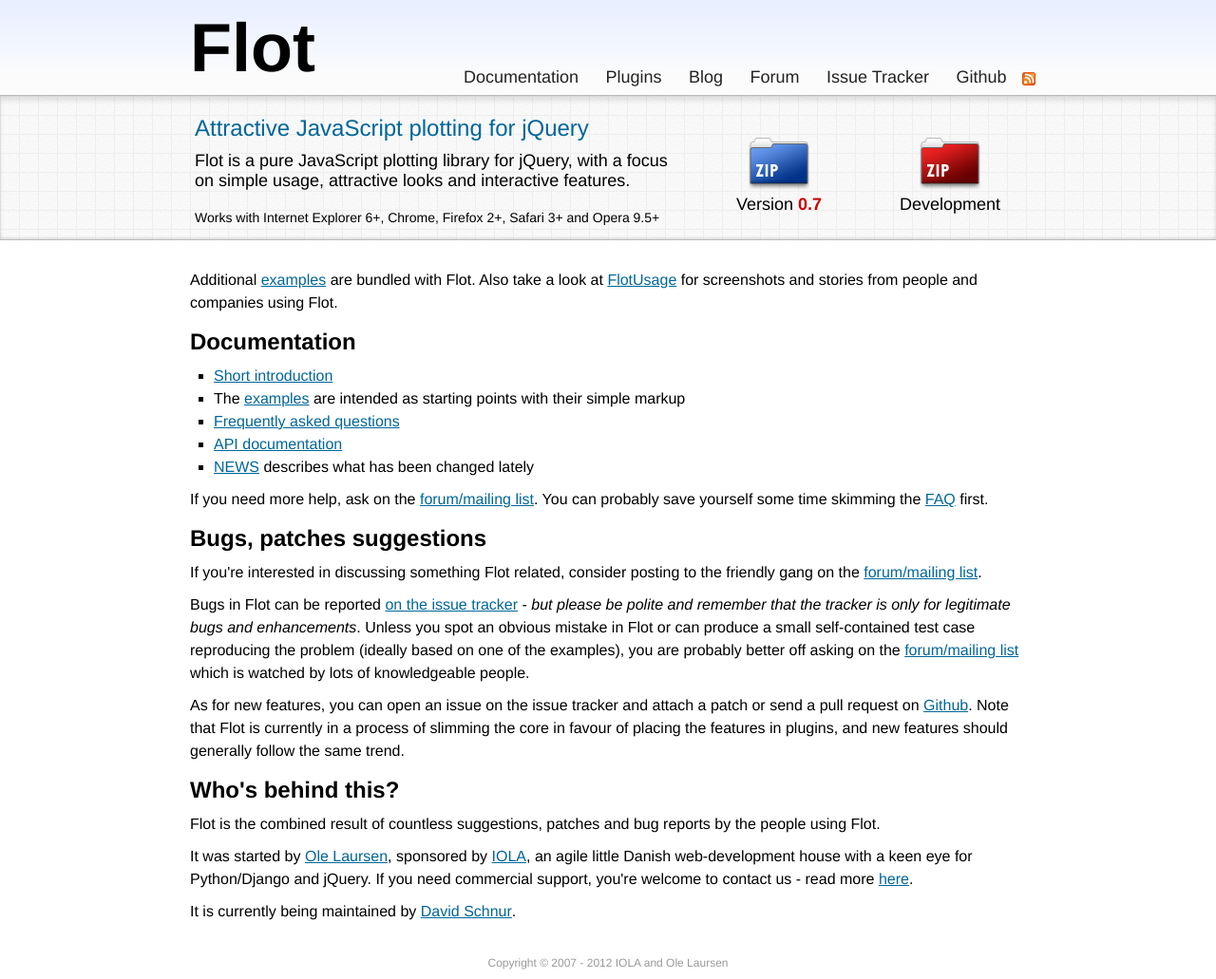
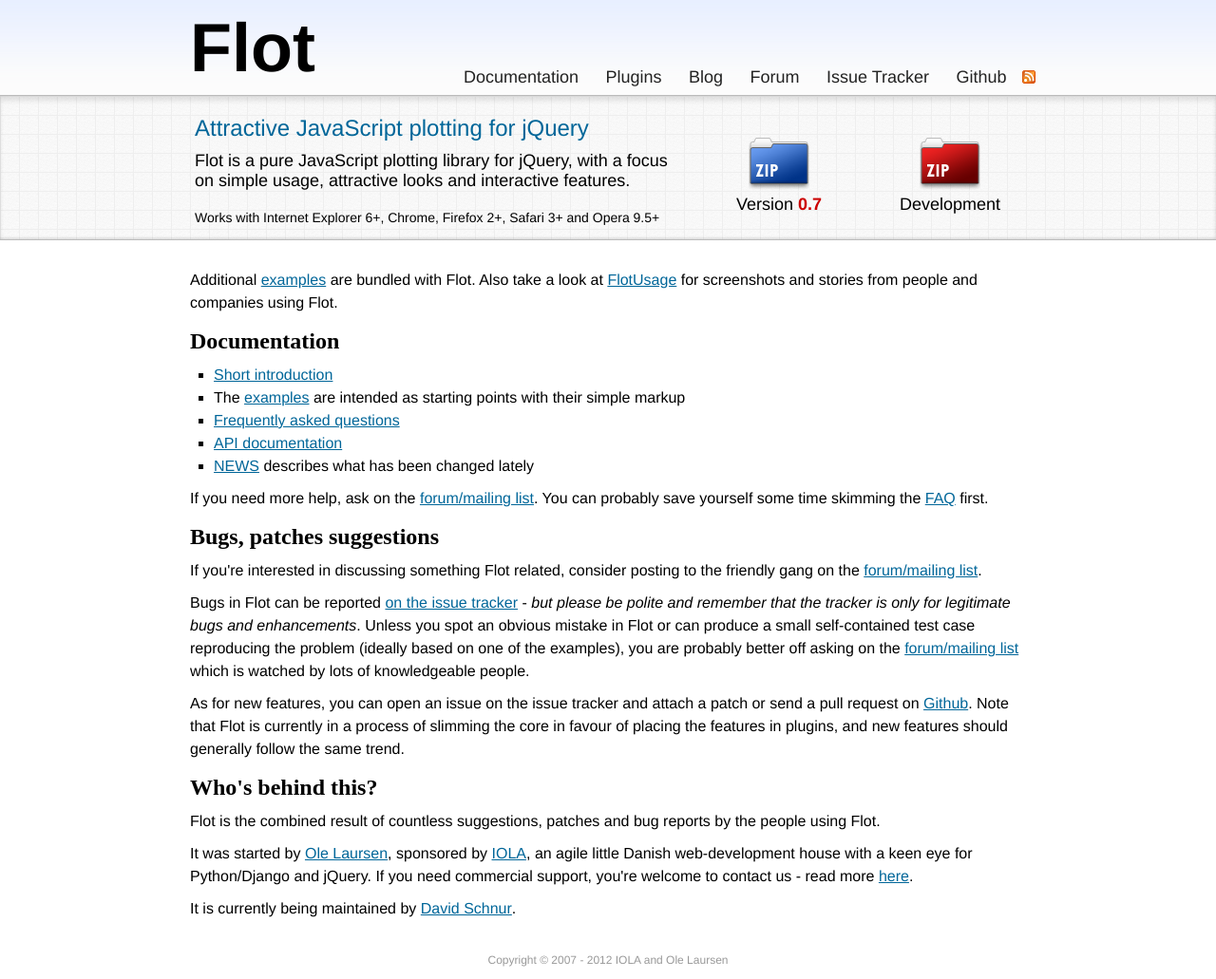
Before and after one commit to flot/flot.github.com, a Jekyll site: the page built from index.html, in a window 1280 px wide. Shown: the whole page at 95% size. Built offline with Jekyll 4.4.1, drawn with Linux system fonts in a browser that asks for light colours; Markdown is read by kramdown in place of the engine named in the settings; the list of posts is cut into pages by our own code.

Commit message:
Various font-style tweaks.

```diff
--- a/css/flot.css
+++ b/css/flot.css
@@ -2,7 +2,7 @@
 
 body {
 	background: url(../images/gradient-bg.gif) repeat-x;
-	font-family: Helvetica, Arial, sans-serif;
+	font-family: "proxima-nova", Helvetica, Arial, sans-serif;
 }
 
 a {	color: #069; }
@@ -19,6 +19,7 @@
 	margin-left: 10px;
 	line-height: 100px;
 	vertical-align: middle;
+	font-family: Helvetica, Arial, sans-serif;
 	font-size: 72px;
 	font-weight: bold;
 	text-decoration: none;
@@ -40,7 +41,7 @@
 
 .header-bar .menu-item-feed {
 	display: inline-block;
-	margin-top: 5px;
+	margin-top: 3px;
 }
 
 .header-bar .menu-item:hover {
@@ -71,6 +72,7 @@
 
 .info-bar .header {
 	margin: 10px 10px 5px 10px;
+	font-family: Helvetica, Arial, sans-serif;
 	font-size: 24px;
 	color: #069;
 }
@@ -115,6 +117,7 @@
 
 .info-bar .download-caption {
 	width: 100%;
+	font-family: Helvetica, Arial, sans-serif;
 	font-size: 18px;
 	text-align: center;
 }
@@ -196,18 +199,15 @@
 	color: #111;
 }
 
-.blog-post p {
-	line-height: 1.25em;
-}
-
 h2 {
 	margin-top: 15px;
+	font-family: "omnes-pro";
 }
 
 p {
 	margin-top: 10px;
 	font-size: 16px;
-	line-height: 1.5;
+	line-height: 1.5em;
 }
 
 ul {
```
